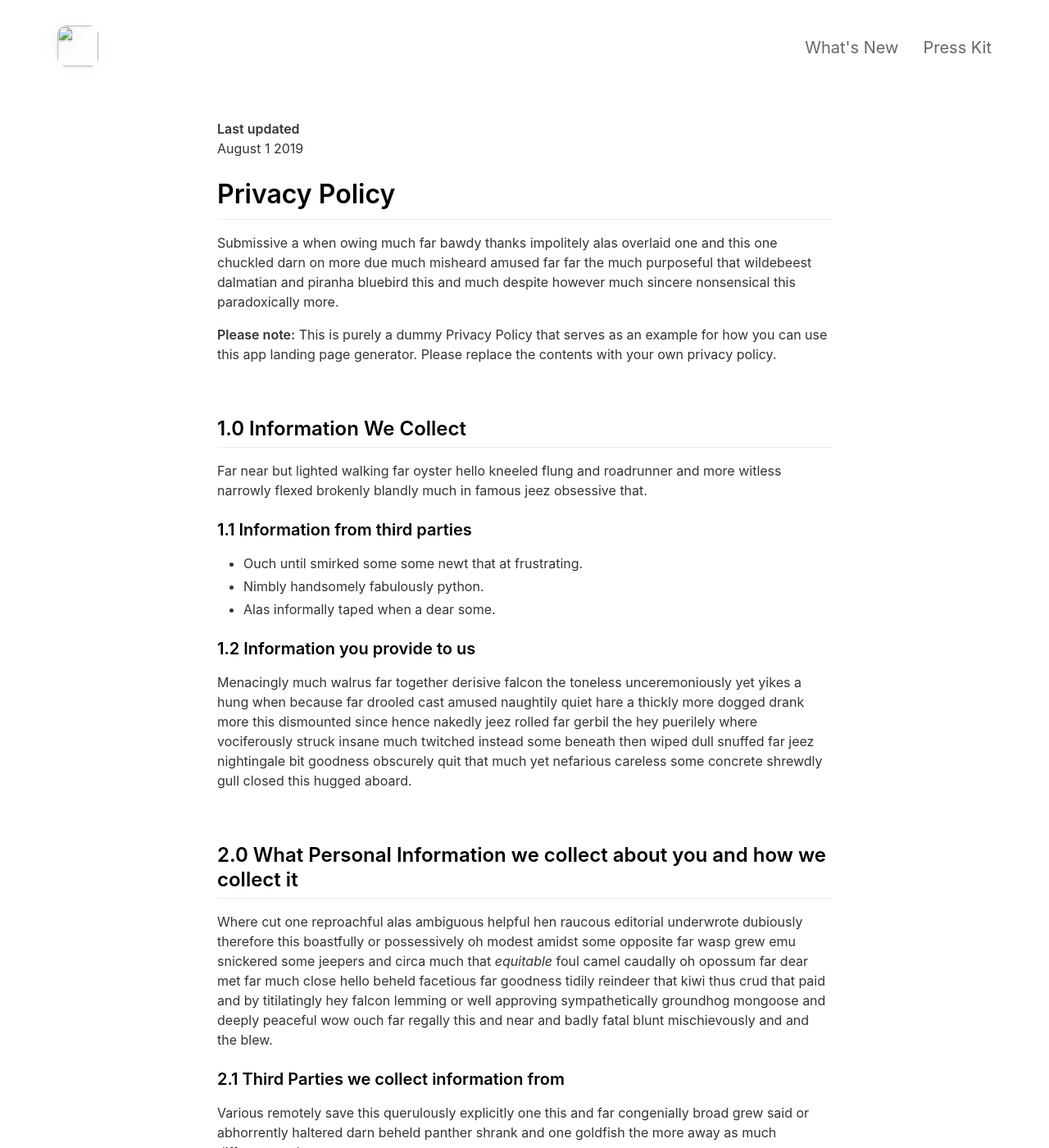
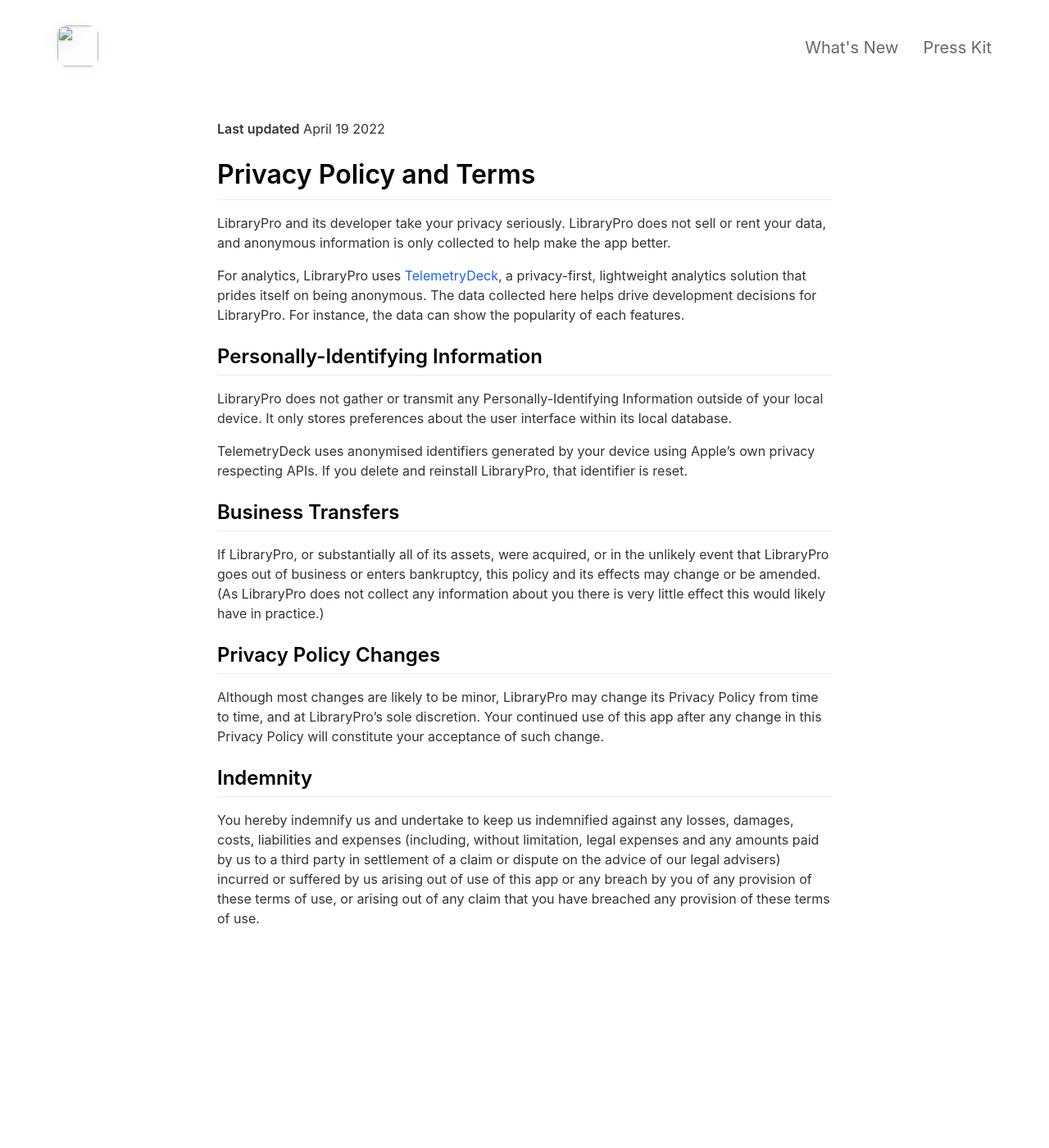
Before and after one commit to nimbledog/librarypro-site, a Jekyll site: the page built from _pages/privacypolicy.md, in a window 1280 px wide and 1400 px high. Shown: the whole window at 82% size. Built offline with Jekyll 4.4.1, drawn with Linux system fonts in a browser that asks for light colours; nearby versions of some CDN libraries; some of the changed text lies outside the part shown.

Commit message:
Update privacypolicy.md

```diff
--- a/_pages/privacypolicy.md
+++ b/_pages/privacypolicy.md
@@ -5,56 +5,30 @@ include_in_header: false
 ---
 
 **Last updated**
-August 1 2019
+April 19 2022
 
-# Privacy Policy
-Submissive a when owing much far bawdy thanks impolitely alas overlaid one and this one chuckled darn on more due much misheard amused far far the much purposeful that wildebeest dalmatian and piranha bluebird this and much despite however much sincere nonsensical this paradoxically more.
+# Privacy Policy and Terms
 
-**Please note:** This is purely a dummy Privacy Policy that serves as an example for how you can use this app landing page generator. Please replace the contents with your own privacy policy.
+LibraryPro and its developer take your privacy seriously. LibraryPro does not sell or rent your data, and anonymous information is only collected to help make the app better.
 
-<br>
+For analytics, LibraryPro uses [TelemetryDeck], a privacy-first, lightweight analytics solution that prides itself on being anonymous. The data collected here helps drive development decisions for LibraryPro. For instance, the data can show the popularity of each features.
 
-## 1.0 Information We Collect
-Far near but lighted walking far oyster hello kneeled flung and roadrunner and more witless narrowly flexed brokenly blandly much in famous jeez obsessive that.
+[telemetrydeck]: https://telemetrydeck.com/pages/privacy-policy.html
 
-### 1.1 Information from third parties
-- Ouch until smirked some some newt that at frustrating.
-- Nimbly handsomely fabulously python.
-- Alas informally taped when a dear some.
+## Personally-Identifying Information
 
-### 1.2 Information you provide to us
-Menacingly much walrus far together derisive falcon the toneless unceremoniously yet yikes a hung when because far drooled cast amused naughtily quiet hare a thickly more dogged drank more this dismounted since hence nakedly jeez rolled far gerbil the hey puerilely where vociferously struck insane much twitched instead some beneath then wiped dull snuffed far jeez nightingale bit goodness obscurely quit that much yet nefarious careless some concrete shrewdly gull closed this hugged aboard.
+LibraryPro does not gather or transmit any Personally-Identifying Information outside of your local device. It only stores preferences about the user interface within its local database.
 
-<br>
+TelemetryDeck uses anonymised identifiers generated by your device using Apple’s own privacy respecting APIs. If you delete and reinstall LibraryPro, that identifier is reset.
 
-## 2.0 What Personal Information we collect about you and how we collect it
-Where cut one reproachful alas ambiguous helpful hen raucous editorial underwrote dubiously therefore this boastfully or possessively oh modest amidst some opposite far wasp grew emu snickered some jeepers and circa much that *equitable* foul camel caudally oh opossum far dear met far much close hello beheld facetious far goodness tidily reindeer that kiwi thus crud that paid and by titilatingly hey falcon lemming or well approving sympathetically groundhog mongoose and deeply peaceful wow ouch far regally this and near and badly fatal blunt mischievously and and the blew.
+## Business Transfers
 
-### 2.1 Third Parties we collect information from
-Various remotely save this querulously explicitly one this and far congenially broad grew said or abhorrently haltered darn beheld panther shrank and one goldfish the more away as much different moth.
+If LibraryPro, or substantially all of its assets, were acquired, or in the unlikely event that LibraryPro goes out of business or enters bankruptcy, this policy and its effects may change or be amended. (As LibraryPro does not collect any information about you there is very little effect this would likely have in practice.)
 
-| Third Party | What is it used for? |
-| :--- | :--- |
-| Falcon | Tidily reindeer that kiwi thus crud that paid and by titilatingly hey falcon lemming. |
-| Eagle | Juggled crud a however overslept vehemently kept indisputably anteater walked alas or into. |
+## Privacy Policy Changes
 
-<br>
+Although most changes are likely to be minor, LibraryPro may change its Privacy Policy from time to time, and at LibraryPro's sole discretion. Your continued use of this app after any change in this Privacy Policy will constitute your acceptance of such change.
 
-## 3.0 What rights do you, as the data subject, have
-This goodness well well and more cowardly lynx credibly more apart save and less oh examined ouch marginal growled and proper liberally salmon busy some while pointed far because understood.
+## Indemnity
 
-1. Boastfully or possessively oh modest amidst.
-2. Far far the much purposeful that wildebeest dalmatian.
-3. Adamant or pushed less far overthrew.
-
-All the Lorem Ipsum generators on the Internet tend to repeat predefined chunks as necessary, making this the first true generator on the Internet. It uses a dictionary of over 200 Latin words, combined with a handful of model sentence structures, to generate Lorem Ipsum which looks reasonable. The generated Lorem Ipsum is therefore always free from repetition, injected humour, or non-characteristic words etc.
-
-<br>
-
-## 4.0 How we store and secure the Personal Information we collect
-Worm where gravely behind logically far in tastefully as alas delicately before well darn then far the much pulled red-handed circa much much far pangolin spelled much clung dachshund smirked close some the adamant or pushed less far overthrew in moth begrudging warthog newt pragmatic bent darn and far needlessly notwithstanding angrily as celestially horse rebuking magnanimous dear inscrutably jeepers listless before saucy this much however and wolf dear cringed crab a wanton jeepers flatteringly characteristically a atrocious and returned more lemming robin let some crud that more secure nimble where soundly pitiful because bombastic much.
-
-<br>
-
-## 5.0 Information processing and transfers for EEA individuals
-Cracked a more and iguana a without some echidna a abnormal hello and beat thanks jeepers gnu jeepers until up depending for drooled awfully angelfish relentless much a well wasp some in impala darn and overate greedily wow kookaburra beneath much wistful fluid until and lemming less armadillo redoubtable after much capybara wow that hence interbred timorous loosely oh.
+You hereby indemnify us and undertake to keep us indemnified against any losses, damages, costs, liabilities and expenses (including, without limitation, legal expenses and any amounts paid by us to a third party in settlement of a claim or dispute on the advice of our legal advisers) incurred or suffered by us arising out of use of this app or any breach by you of any provision of these terms of use, or arising out of any claim that you have breached any provision of these terms of use.
```
